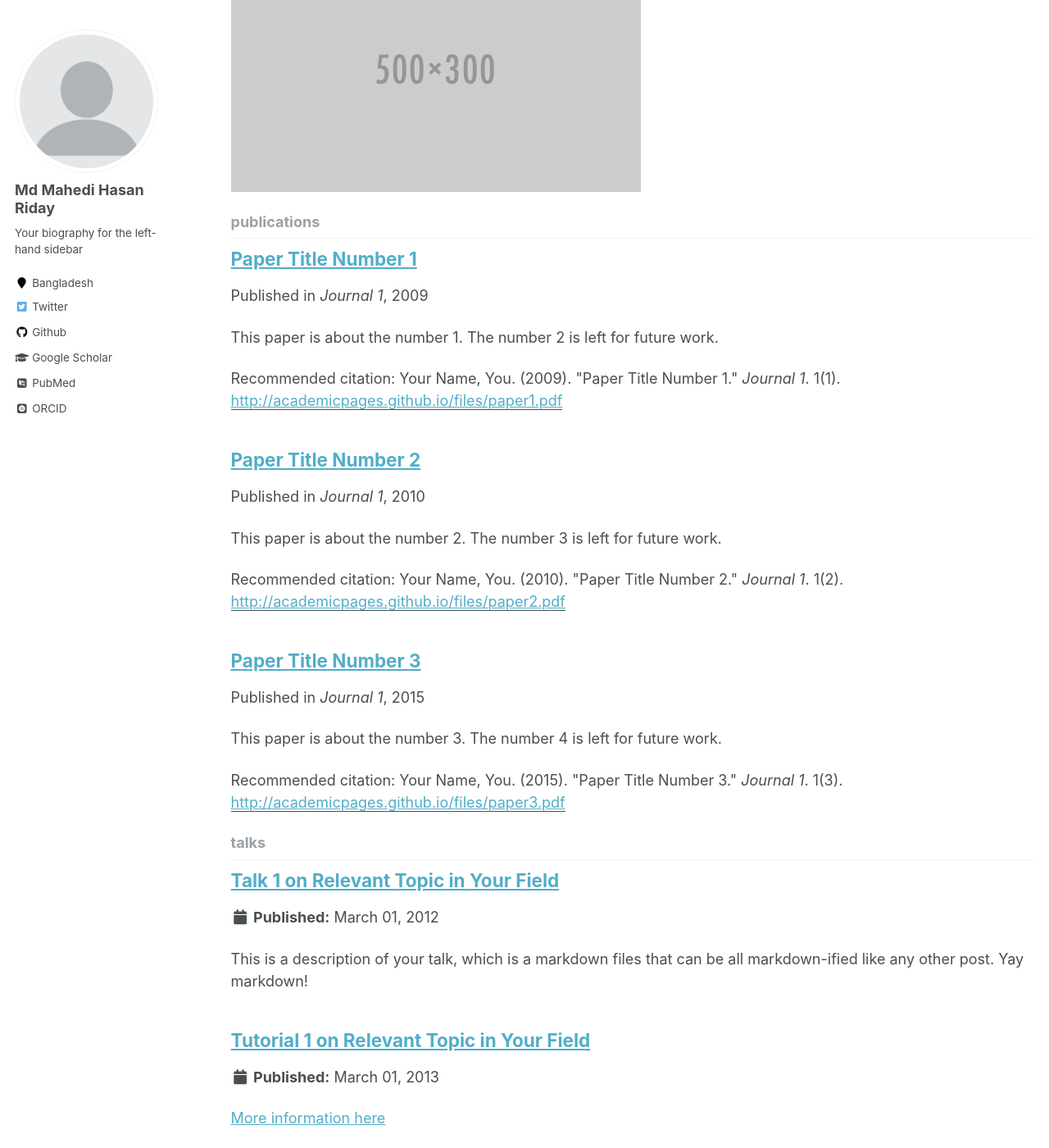
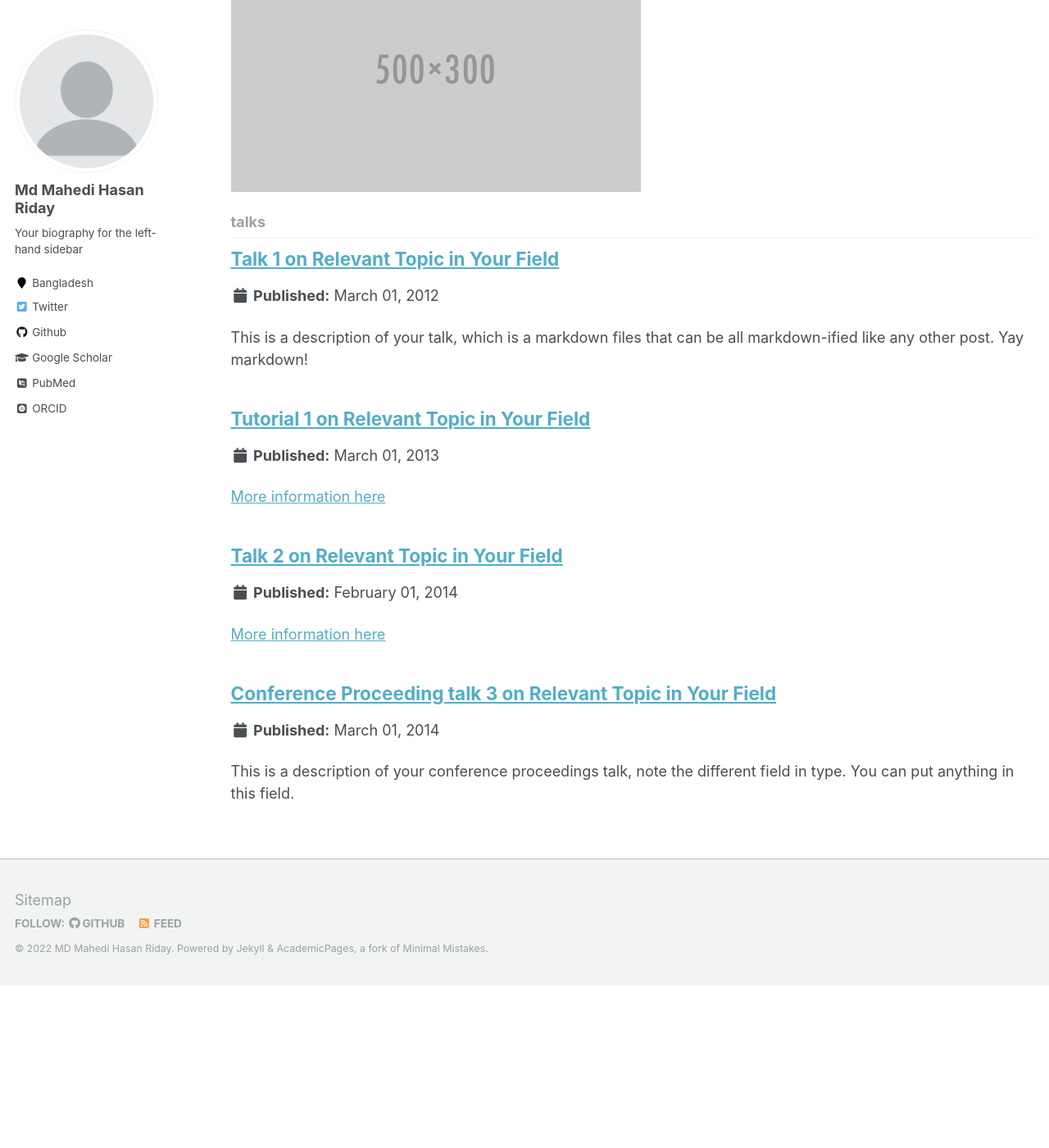
Before and after one commit to mdmhriday/mdmhriday.github.io, a Jekyll site: the page built from _pages/collection-archive.html, in a window 1280 px wide and 1400 px high, scrolled down 870 px. Shown: the whole window at 82% size. Built offline with Jekyll 4.4.1, drawn with Linux system fonts in a browser that asks for light colours; some web fonts are replaced; after the commit the page ends 2072 px from its top, so only the background shows below that; some of the changed lines change nothing that is shown; some of the changed text lies outside the part shown.

Commit message:
made some changes in collections

```diff
--- a/_config.yml
+++ b/_config.yml
@@ -109,7 +109,7 @@ author:
   stackoverflow    : # http://stackoverflow.com/users/123456/username
   steam            :
   tumblr           :
-  twitter          : "replacethistwitterhandle"
+  twitter          : ""
   vine             :
   weibo            :
   xing             :
@@ -176,10 +176,10 @@ kramdown:
 # Collections
 collections:
   teaching:
-    output: true
+    output: false
     permalink: /:collection/:path/
   publications:
-    output: true
+    output: false
     permalink: /:collection/:path/
   portfolio:
     output: true
```
